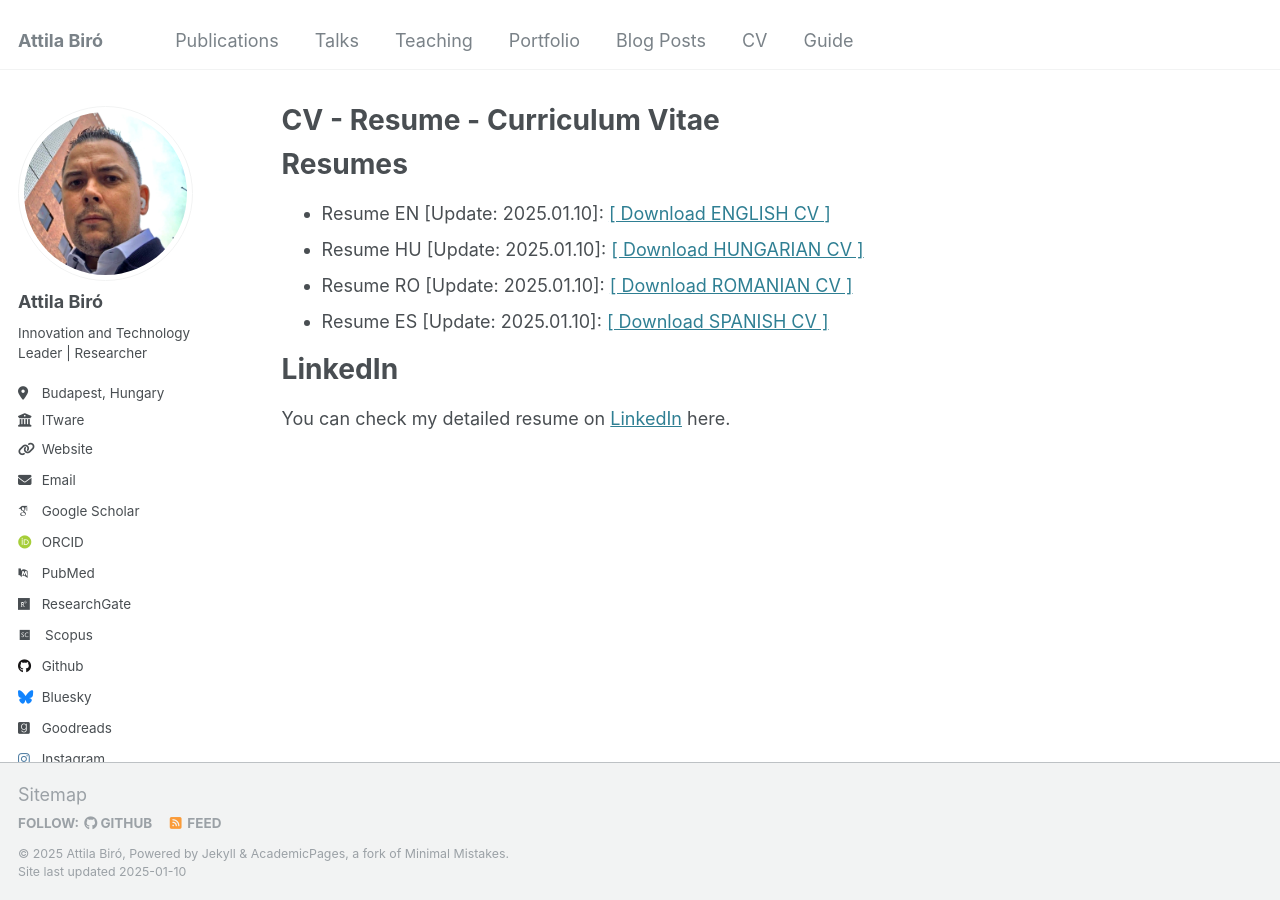
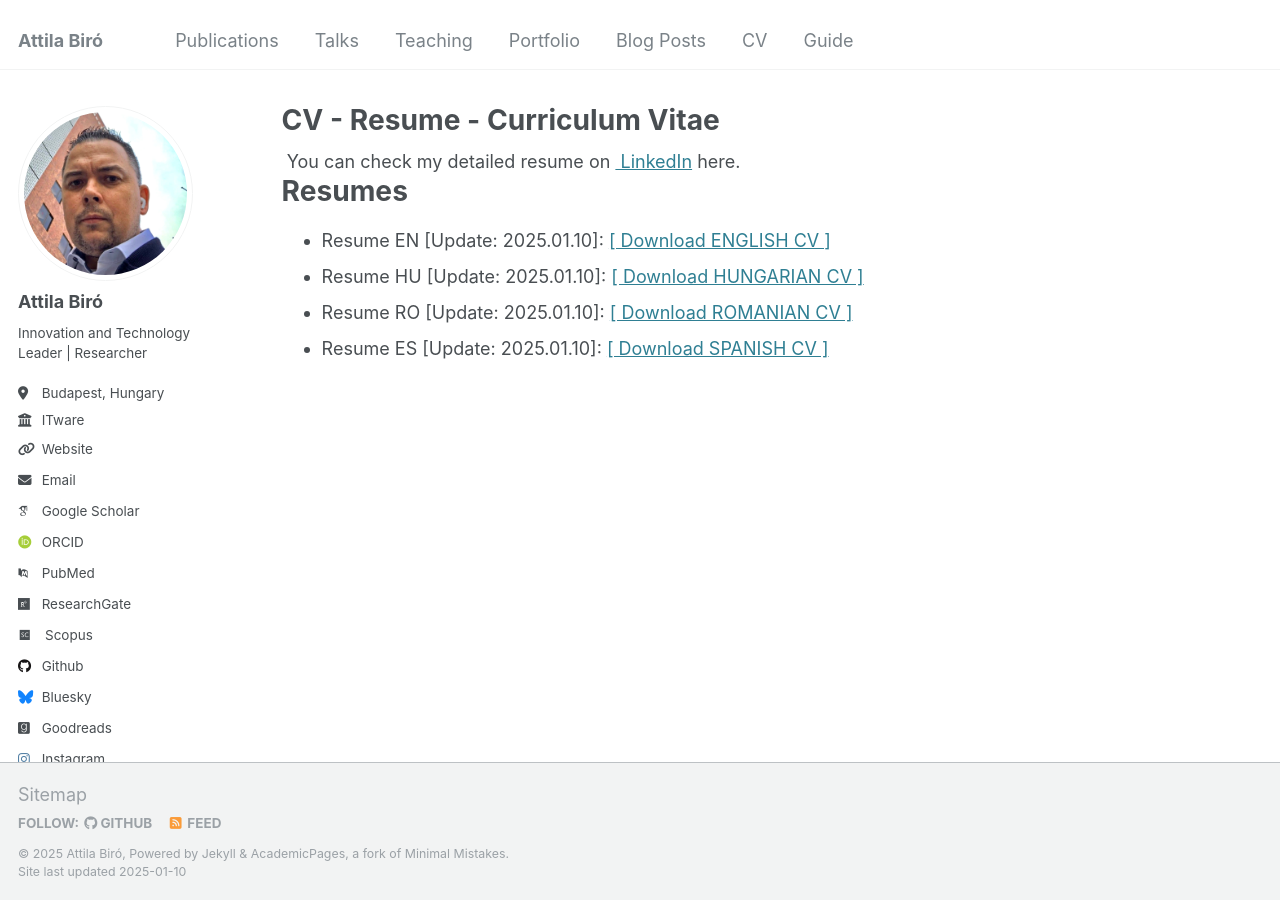
Before and after one commit to biroka/biroka.github.io, a Jekyll site: the page built from _pages/cv.md, in a window 1280 px wide. Built offline with Jekyll 4.4.1, drawn with Linux system fonts in a browser that asks for light colours; some web fonts are replaced; part of the change alters nothing that is shown.

Commit message:
Update cv.md

```diff
--- a/_pages/cv.md
+++ b/_pages/cv.md
@@ -8,6 +8,7 @@ redirect_from:
 ---
 
 {% include base_path %}
+<div class="wordwrap"> You can check my detailed resume on  <a href="{{site.author.linkedin}}"> LinkedIn</a> here.</div>
 
 Resumes
 ======
@@ -16,9 +17,6 @@ Resumes
 * Resume RO [Update: 2025.01.10]: <a href="http://mhd-hanif.github.io/files/CV_AttilaBiro_RO.pdf">[ Download ROMANIAN CV ]</a>
 * Resume ES [Update: 2025.01.10]: <a href="http://mhd-hanif.github.io/files/CV_AttilaBiro_ES.pdf">[ Download SPANISH CV ]</a>
 
-LinkedIn
-======
-You can check my detailed resume on  <a href="{{site.author.linkedin}}"> LinkedIn</a> here.
 
 <!--
 Education
```
